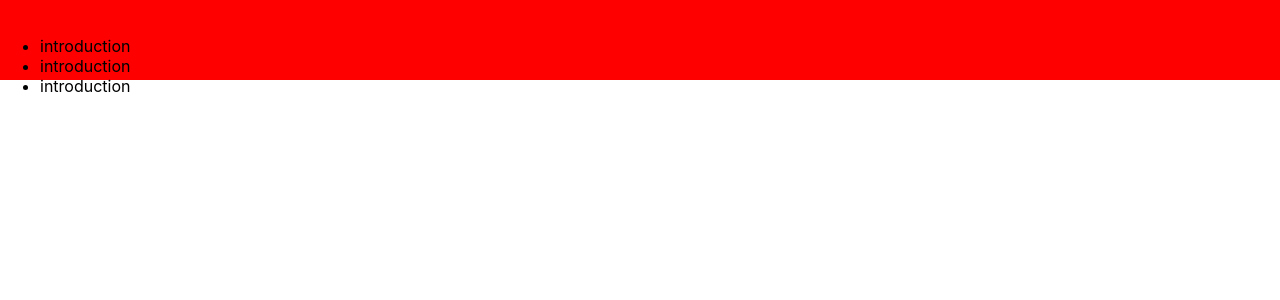
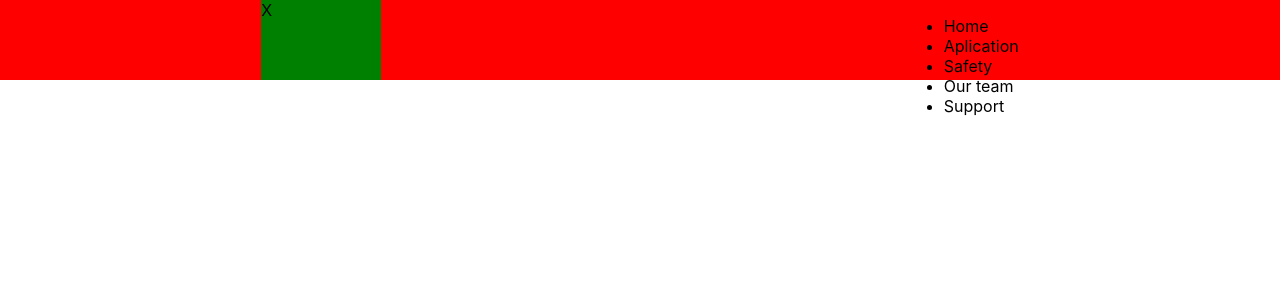
Before and after one commit to Dawidsjd/Automatizasion, a React (Create React App) app: page / in a window 1280 px wide. Shown: the top 300 px of the page. Built offline with nearby package versions, Linux system fonts and the light colour scheme.

Commit message:
file preparation

```diff
--- a/src/App.jsx
+++ b/src/App.jsx
@@ -1,15 +1,15 @@
 import React from 'react';
 import './App.css';
-import ChatBot from './Components/ChatBot/ChatBot';
-import RecipeSearch from './Components/Food/RecipeSearch';
-import WikiSearch from './Components/Wikipedia/WikiSearch';
-import WeatherData from './Components/Weather/WeatherData';
-import Navbar from './Components/Navbar/Navbar';
+import ChatBot from './Components/features/ChatBot/ChatBot';
+import RecipeSearch from './Components/features/Food/RecipeSearch';
+import WikiSearch from './Components/features/Wikipedia/WikiSearch';
+import WeatherData from './Components/features/Weather/WeatherData';
+import Home from './pages/Home/Home';
 
 function App() {
   return (
     <>
-      <Navbar />
+      <Home />
       {/* <ChatBot />
       <RecipeSearch /> */}
       {/* <WikiSearch /> */}
--- /dev/null
+++ b/src/Components/HomeAssets/Navbar/Navbar.jsx
@@ -0,0 +1,23 @@
+import React from 'react';
+import { StyledHeader, StyledImageWrapper, StyledImage } from './styles';
+
+const Navbar = () => {
+  return (
+    <StyledHeader>
+      <StyledImageWrapper>
+        <StyledImage>X</StyledImage>
+      </StyledImageWrapper>
+      <nav>
+        <ul>
+          <li>Home</li>
+          <li>Aplication</li>
+          <li>Safety</li>
+          <li>Our team</li>
+          <li>Support</li>
+        </ul>
+      </nav>
+    </StyledHeader>
+  );
+};
+
+export default Navbar;
--- /dev/null
+++ b/src/Components/HomeAssets/Navbar/styles.js
@@ -0,0 +1,22 @@
+import { styled } from '@mui/material/styles';
+
+export const StyledHeader = styled('Header')(({ theme }) => ({
+  width: '100%',
+  height: '80px',
+  display: 'flex',
+  justifyContent: 'space-around',
+  backgroundColor: 'blue',
+  [theme.breakpoints.up('md')]: {
+    backgroundColor: 'red',
+  },
+}));
+
+export const StyledImageWrapper = styled('section')(({ theme }) => ({
+  height: '80px',
+  width: '120px',
+}));
+
+export const StyledImage = styled('div')(({ theme }) => ({
+  backgroundColor: 'green',
+  height: '80px',
+}));
--- a/src/Components/Navbar/Navbar.jsx
+++ /dev/null
@@ -1,19 +0,0 @@
-import React from 'react';
-import { StyledHeader } from './styles';
-
-const Navbar = () => {
-  return (
-    <StyledHeader>
-      <img src='' alt='' srcset='' />
-      <nav>
-        <ul>
-          <li>introduction</li>
-          <li>introduction</li>
-          <li>introduction</li>
-        </ul>
-      </nav>
-    </StyledHeader>
-  );
-};
-
-export default Navbar;
--- a/src/Components/Navbar/styles.js
+++ /dev/null
@@ -1,10 +0,0 @@
-import { styled } from '@mui/material/styles';
-
-export const StyledHeader = styled('Header')(({ theme }) => ({
-  width: '100%',
-  height: '80px',
-  backgroundColor: 'blue',
-  [theme.breakpoints.up('md')]: {
-    backgroundColor: 'red',
-  },
-}));
--- /dev/null
+++ b/src/pages/Home/Home.jsx
@@ -0,0 +1,12 @@
+import React from 'react';
+import Navbar from '../../Components/HomeAssets/Navbar/Navbar';
+
+const Home = () => {
+  return (
+    <>
+      <Navbar />
+    </>
+  );
+};
+
+export default Home;
```
Also changed, not shown: src/Components/features/ChatBot/ChatBot.js (renamed from src/Components/ChatBot/ChatBot.js), src/Components/features/Food/RecipeSearch.js (renamed from src/Components/Food/RecipeSearch.js), src/Components/features/Weather/Weather.css (renamed from src/Components/Weather/Weather.css), src/Components/features/Weather/WeatherData.js (renamed from src/Components/Weather/WeatherData.js), src/Components/features/Wikipedia/WikiSearch.js (renamed from src/Components/Wikipedia/WikiSearch.js), src/assets/logo.svg (renamed from src/images/logo.svg).
